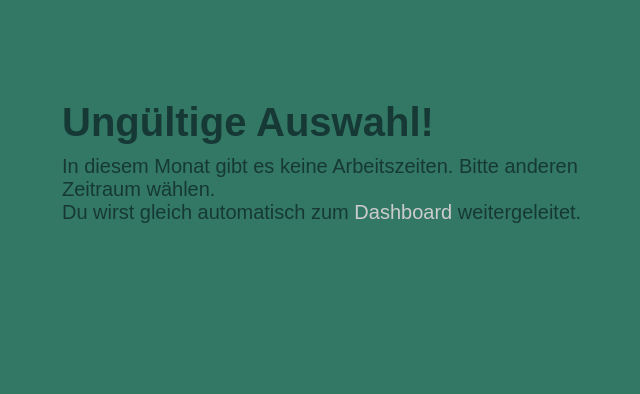
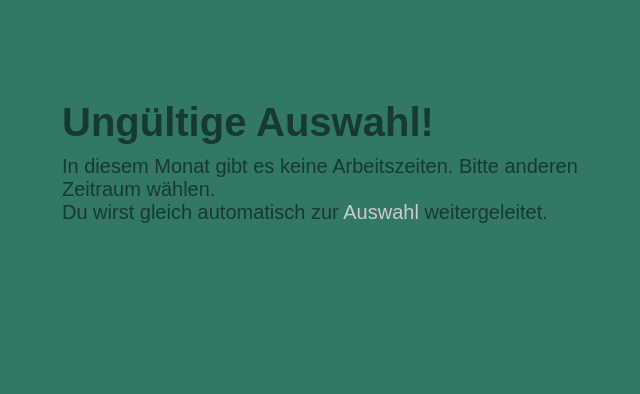
Before and after one commit to medusalich/projekt_lf10, a PHP site: page /projekt_lf10/tabelle_lohn_fehler.php in a window 1280 px wide. Shown: the top 394 px of the page, without its empty margins (38-678 px from the left). Run offline with PHP 8.4, Linux system fonts and the light colour scheme; data that the repository does not hold is empty.

Commit message:
Update tabelle_lohn_fehler.php

```diff
--- a/www/tabelle_lohn_fehler.php
+++ b/www/tabelle_lohn_fehler.php
@@ -3,7 +3,7 @@
     <head>
         <meta charset="UTF-8">
         <meta name="viewport" content="width=device-width, initial-scale=1.0">
-        <meta http-equiv="refresh" content="5;url=zeiterfassung.php">
+        <meta http-equiv="refresh" content="5;url=lohnabrechnung.php">
         <title>Lohntabelle X Logistics</title>
         <link rel="stylesheet" href="css/styles.css">
         <link rel="icon" href="images/favicon.ico" type="image/x-icon">
@@ -12,7 +12,7 @@
         <div class="message">
             <h1>Ungültige Auswahl!</h1>
             <p>In diesem Monat gibt es keine Arbeitszeiten. Bitte anderen Zeitraum wählen.</p>
-            <p> Du wirst gleich automatisch zum <a href="zeiterfassung.php">Dashboard</a> weitergeleitet.</p>
+            <p> Du wirst gleich automatisch zur <a href="lohnabrechnung.php">Auswahl</a> weitergeleitet.</p>
         </div>
     </body>
 </html>
```
